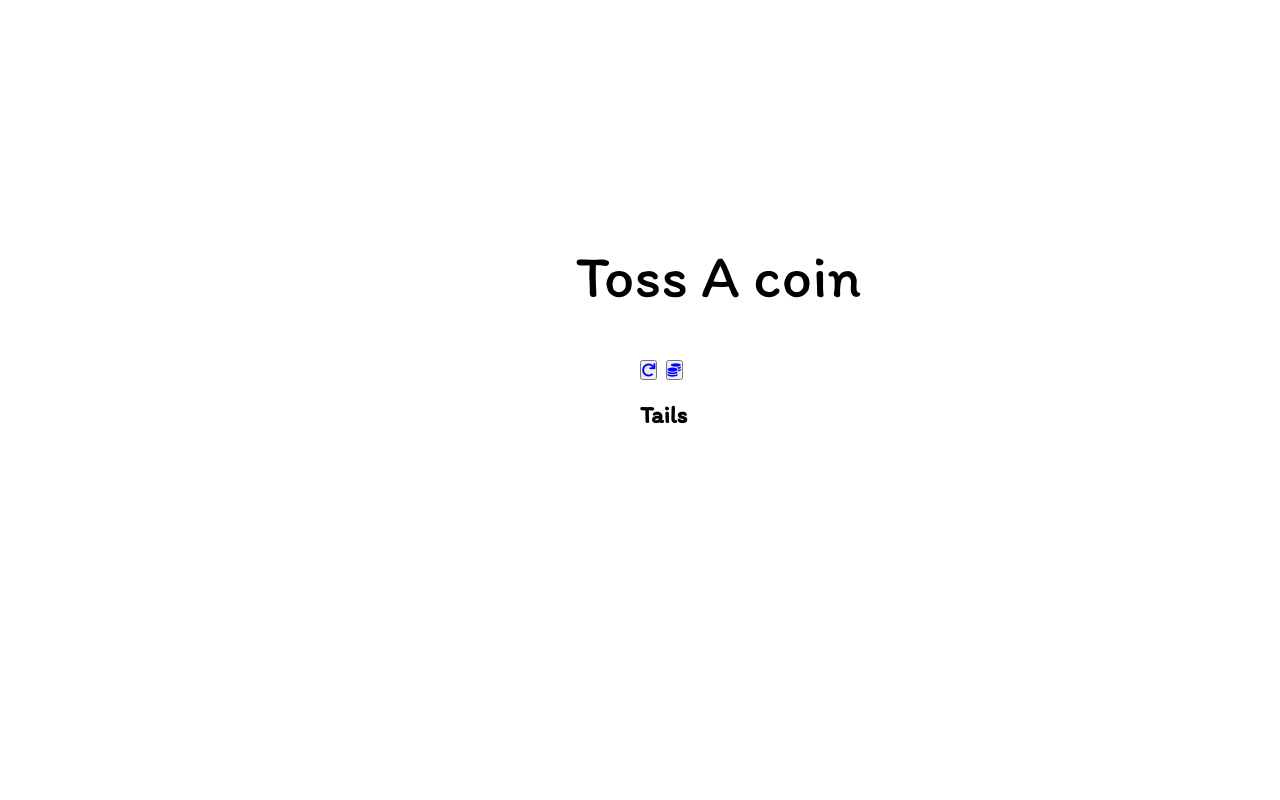
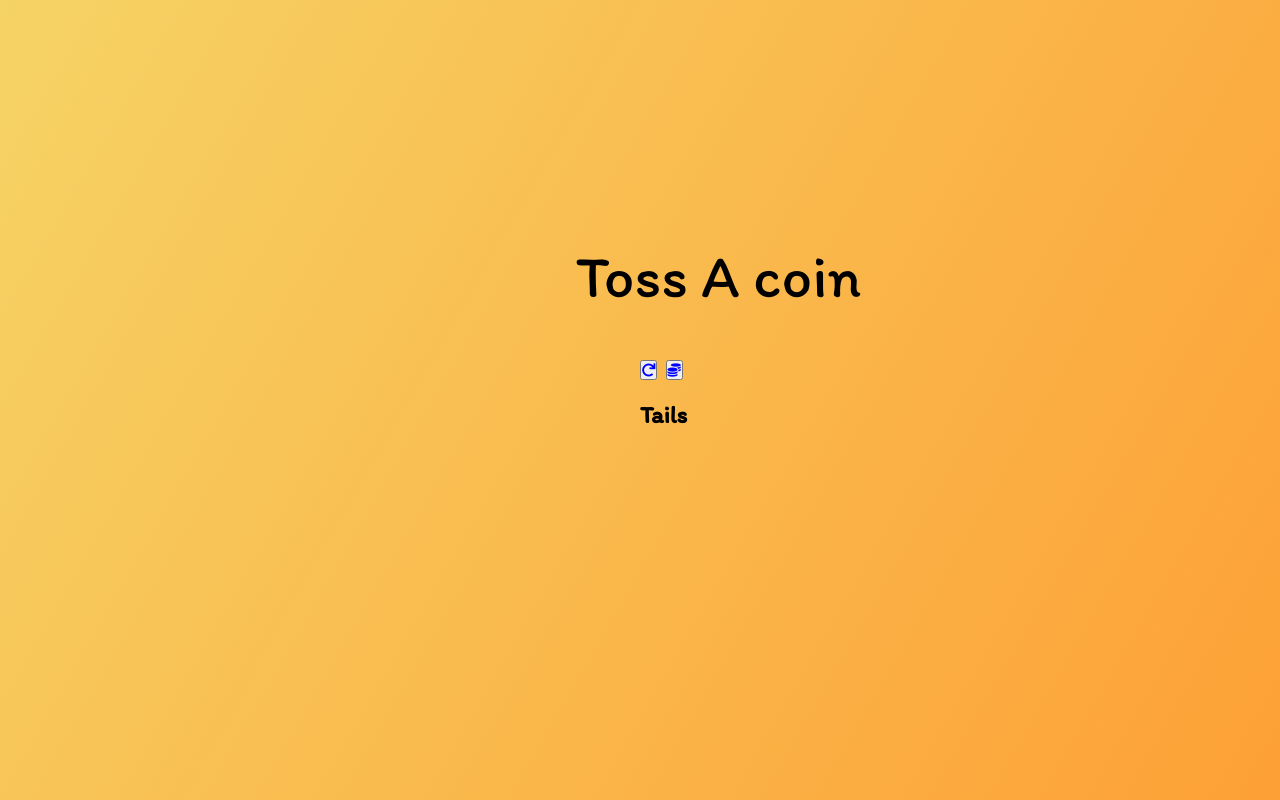
Before and after one commit to ShellZone/Toss-A-Coin, a plain HTML site: page index.html in a window 1280 px wide. Drawn offline with Linux system fonts and the light colour scheme.

Commit message:
added bgr and need to finish styling

```diff
--- a/style.css
+++ b/style.css
@@ -3,8 +3,16 @@
     margin: 0;
     box-sizing: border-box;
     font-family: 'Itim', cursive;
+    text-align: center;
 
 }
+
+body {
+    height: 100vh;
+    background-image: linear-gradient(120deg, #f6d365, #fda035);
+
+}
+
 
 .btn .btn-2 {
     color: blue;
@@ -30,6 +38,7 @@ h2{
     top: 45%;
     left: 52%;
     color: blue;
+
 }
 
 .btn-2 {
@@ -37,6 +46,7 @@ h2{
     top: 45%;
     left: 50%;
     color: blue;
+
 }
 
 .result {
```
Also changed, not shown: index.html (+0 -1 lines).
